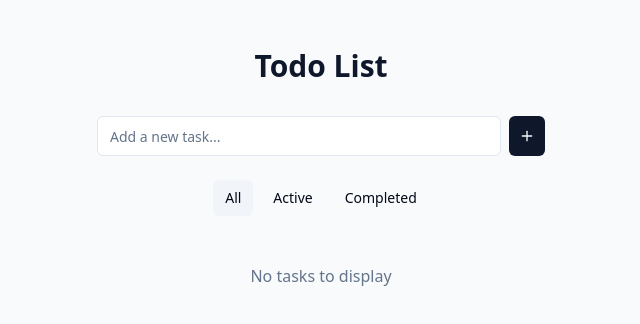
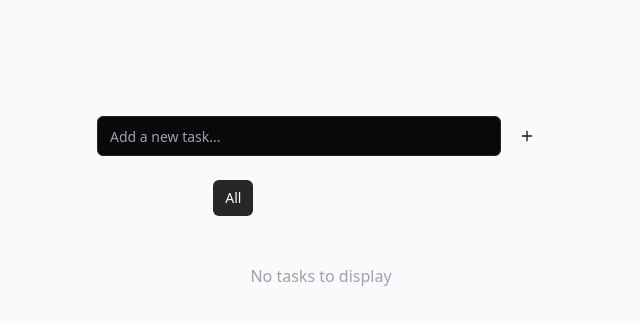
Before and after one commit to ABHIRAM-CREATOR06/React-todo-app, a React (Vite) app: page / in a window 1280 px wide. Shown: the top 324 px of the page, without its empty margins (319-959 px from the left). Built offline with nearby package versions, Linux system fonts and the light colour scheme.

Commit message:
feat: Implement dark mode
This commit introduces dark mode functionality to the application.

```diff
--- a/package.json
+++ b/package.json
@@ -47,7 +47,7 @@
     "embla-carousel-react": "^8.3.0",
     "input-otp": "^1.2.4",
     "lucide-react": "^0.462.0",
-    "next-themes": "^0.3.0",
+    "next-themes": "^0.4.6",
     "react": "^18.3.1",
     "react-day-picker": "^8.10.1",
     "react-dom": "^18.3.1",
--- a/src/App.tsx
+++ b/src/App.tsx
@@ -4,12 +4,14 @@ import { Toaster as Sonner } from "@/components/ui/sonner";
 import { TooltipProvider } from "@/components/ui/tooltip";
 import { QueryClient, QueryClientProvider } from "@tanstack/react-query";
 import { BrowserRouter, Routes, Route } from "react-router-dom";
+import { ThemeProvider } from "@/components/ui/theme-provider"; // Add this import
 import Index from "./pages/Index";
 import NotFound from "./pages/NotFound";
 
 const queryClient = new QueryClient();
 
 const App = () => (
+  <ThemeProvider defaultTheme="dark" storageKey="vite-ui-theme"> {/* Wrap with ThemeProvider */}
     <QueryClientProvider client={queryClient}>
       <TooltipProvider>
         <Toaster />
@@ -23,6 +25,7 @@ const App = () => (
         </BrowserRouter>
       </TooltipProvider>
     </QueryClientProvider>
+  </ThemeProvider>
 );
 
 export default App;
--- /dev/null
+++ b/src/components/ui/theme-provider.tsx
@@ -0,0 +1,74 @@
+
+import React, { createContext, useContext, useEffect, useState } from "react"
+
+type Theme = "dark" | "light" | "system"
+
+type ThemeProviderProps = {
+  children: React.ReactNode
+  defaultTheme?: Theme
+  storageKey?: string
+}
+
+type ThemeProviderState = {
+  theme: Theme
+  setTheme: (theme: Theme) => void
+}
+
+const initialState: ThemeProviderState = {
+  theme: "system",
+  setTheme: () => null,
+}
+
+const ThemeProviderContext = createContext<ThemeProviderState>(initialState)
+
+export function ThemeProvider({
+  children,
+  defaultTheme = "system",
+  storageKey = "vite-ui-theme",
+  ...props
+}: ThemeProviderProps) {
+  const [theme, setTheme] = useState<Theme>(
+    () => (localStorage.getItem(storageKey) as Theme) || defaultTheme
+  )
+
+  useEffect(() => {
+    const root = window.document.documentElement
+
+    root.classList.remove("light", "dark")
+
+    if (theme === "system") {
+      const systemTheme = window.matchMedia("(prefers-color-scheme: dark)").matches
+        ? "dark"
+        : "light"
+
+      root.classList.add(systemTheme)
+      return
+    }
+
+    root.classList.add(theme)
+    localStorage.setItem(storageKey, theme)
+  }, [theme, storageKey])
+
+  const value = {
+    theme,
+    setTheme: (theme: Theme) => {
+      localStorage.setItem(storageKey, theme)
+      setTheme(theme)
+    },
+  }
+
+  return (
+    <ThemeProviderContext.Provider {...props} value={value}>
+      {children}
+    </ThemeProviderContext.Provider>
+  )
+}
+
+export const useTheme = () => {
+  const context = useContext(ThemeProviderContext)
+
+  if (context === undefined)
+    throw new Error("useTheme must be used within a ThemeProvider")
+
+  return context
+}
--- a/src/index.css
+++ b/src/index.css
@@ -52,33 +52,25 @@
   }
 
   .dark {
-    --background: 222.2 84% 4.9%;
-    --foreground: 210 40% 98%;
-
-    --card: 222.2 84% 4.9%;
-    --card-foreground: 210 40% 98%;
-
-    --popover: 222.2 84% 4.9%;
-    --popover-foreground: 210 40% 98%;
-
-    --primary: 210 40% 98%;
-    --primary-foreground: 222.2 47.4% 11.2%;
-
-    --secondary: 217.2 32.6% 17.5%;
-    --secondary-foreground: 210 40% 98%;
-
-    --muted: 217.2 32.6% 17.5%;
-    --muted-foreground: 215 20.2% 65.1%;
-
-    --accent: 217.2 32.6% 17.5%;
-    --accent-foreground: 210 40% 98%;
-
+    --background: 240 10% 3.9%;
+    --foreground: 0 0% 98%;
+    --card: 240 10% 3.9%;
+    --card-foreground: 0 0% 98%;
+    --popover: 240 10% 3.9%;
+    --popover-foreground: 0 0% 98%;
+    --primary: 0 0% 98%;
+    --primary-foreground: 240 5.9% 10%;
+    --secondary: 240 3.7% 15.9%;
+    --secondary-foreground: 0 0% 98%;
+    --muted: 240 3.7% 15.9%;
+    --muted-foreground: 240 5% 64.9%;
+    --accent: 240 3.7% 15.9%;
+    --accent-foreground: 0 0% 98%;
     --destructive: 0 62.8% 30.6%;
-    --destructive-foreground: 210 40% 98%;
-
-    --border: 217.2 32.6% 17.5%;
-    --input: 217.2 32.6% 17.5%;
-    --ring: 212.7 26.8% 83.9%;
+    --destructive-foreground: 0 0% 98%;
+    --border: 240 3.7% 15.9%;
+    --input: 240 3.7% 15.9%;
+    --ring: 240 4.9% 83.9%;
     --sidebar-background: 240 5.9% 10%;
     --sidebar-foreground: 240 4.8% 95.9%;
     --sidebar-primary: 224.3 76.3% 48%;
```
Also changed, not shown: 1 other file (tests, documents, lock files or other folders). Lines whose indentation alone changed are shown as unchanged.
